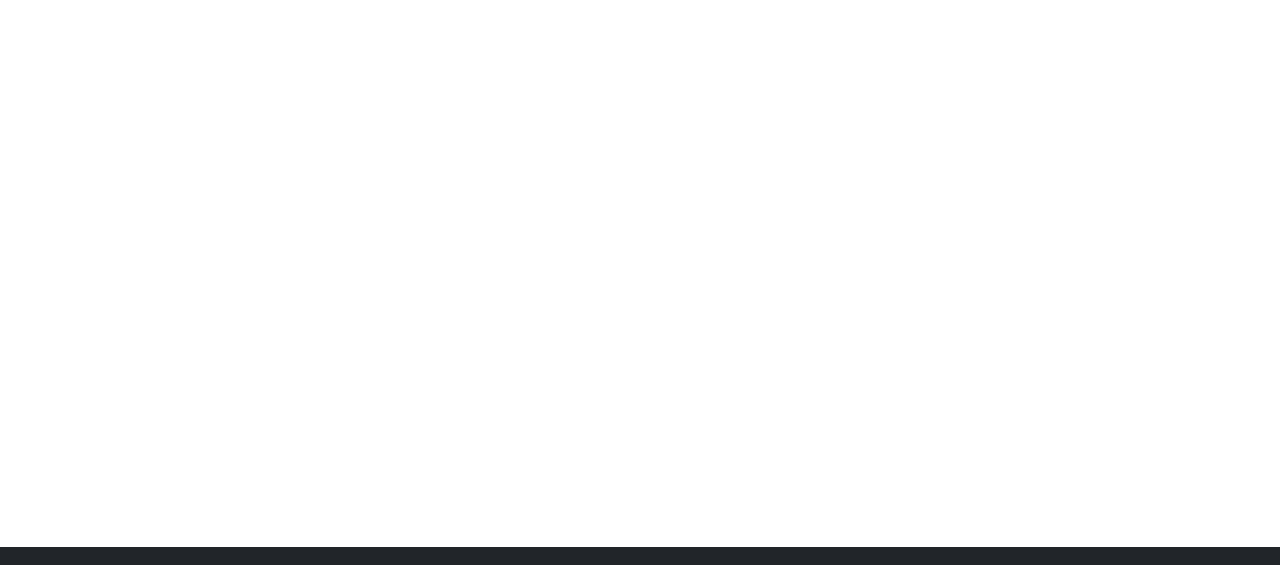
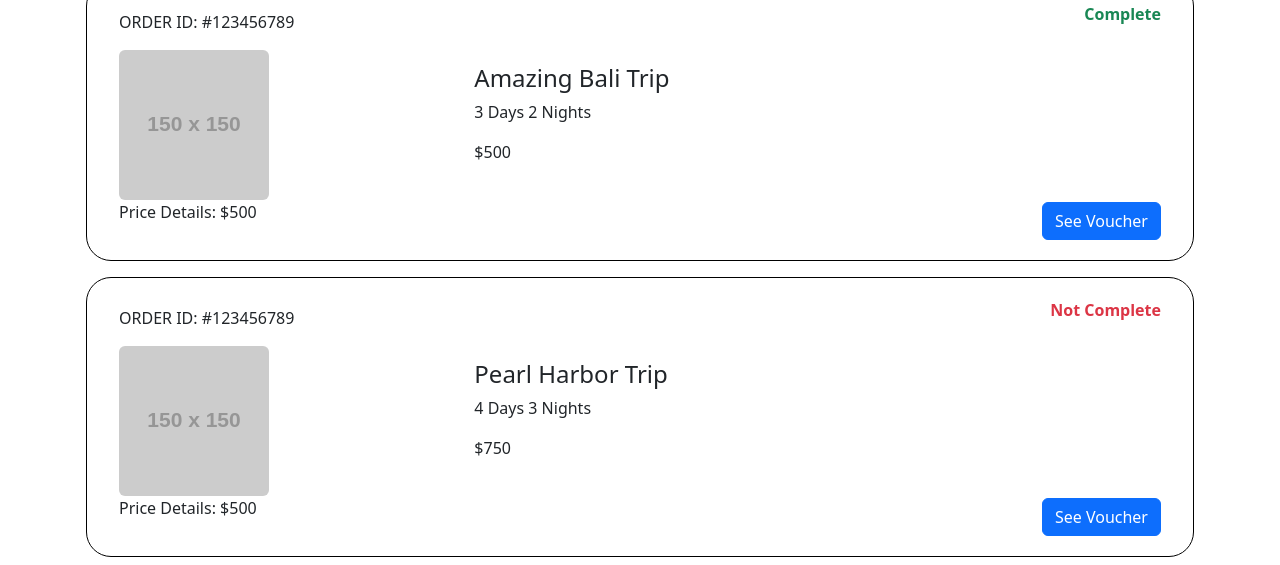
Before and after one commit to Reeyyyh/Asesment-1, a plain HTML site: page html/tripplan.html in a window 1280 px wide. Shown: the part 123-688 px from the top of the page. Drawn offline with nearby package versions, Linux system fonts and the light colour scheme; placeholder pictures from the web are drawn by us.

Commit message:
Update Profile and add new view in trip plan

```diff
--- a/css/profile.css
+++ b/css/profile.css
@@ -1,17 +1,18 @@
 html, body {
-    height: 100%; /* Menjamin bahwa html dan body memenuhi tinggi penuh */
-    margin: 0;    /* Menghapus margin default */
+    height: 100%;
+    margin: 0;
 }
 
 body {
     display: flex;
-    flex-direction: column; /* Mengatur orientasi flex ke kolom */
-}
-
-main {
-    flex: 1; /* Mengizinkan elemen main untuk tumbuh dan mengisi ruang yang tersisa */
+    flex-direction: column;
 }
 
 footer {
-    margin-top: auto; /* Menempatkan footer di bagian bawah */
+    margin-top: auto;
 }
+
+/* list property */
+.MyBorder{
+    border: solid 1px black;
+}
--- a/css/tripplan.css
+++ b/css/tripplan.css
@@ -7,10 +7,12 @@ body {
     flex-direction: column;
 }
 
-main {
-    flex: 1;
-}
-
 footer {
     margin-top: auto;
 }
+
+.MyBorder{
+    border: 1px solid black;
+    border-radius: 25px;
+    padding: 20px;
+}
--- a/html/tripplan.html
+++ b/html/tripplan.html
@@ -70,8 +70,71 @@
         </div>
     </div>
 
-    <main class="d-flex justify-content-center align-content-center">
-        <h1>PAGE TRIP PLAN BELUM SELESAI</h1>
+    <main>
+        <!-- ? Card -->
+        <!-- card 1 -->
+        <div class="container mt-5">
+            <div class="row mb-3 MyBorder m-1">
+                <div class="col-md-4">
+                    <div class="order-id mt-2">
+                        <p>ORDER ID: #123456789</p>
+                    </div>
+                    <div class="image-section">
+                        <img src="https://via.placeholder.com/150" alt="Trip Image" class="img-fluid rounded">
+                    </div>
+                    <div>
+                        <p>Price Details: $500</p>
+                    </div>
+                </div>
+
+
+                <div class="col-md-8 d-flex flex-column justify-content-between">
+                    <div class="text-success text-end">
+                        <p><strong>Complete</strong></p>
+                    </div>
+                    <div>
+                        <h4>Amazing Bali Trip</h4>
+                        <p>3 Days 2 Nights</p>
+                        <p>$500</p>
+                    </div>
+
+                    <div class="text-end">
+                        <button class="btn btn-primary">See Voucher</button>
+                    </div>
+                </div>
+            </div>
+
+            <!-- ? card 2 -->
+            <div class="row mb-3 MyBorder m-1">
+                <div class="col-md-4">
+                    <div class="order-id mt-2">
+                        <p>ORDER ID: #123456789</p>
+                    </div>
+                    <div class="image-section">
+                        <img src="https://via.placeholder.com/150" alt="Trip Image" class="img-fluid rounded">
+                    </div>
+                    <div>
+                        <p>Price Details: $500</p>
+                    </div>
+                </div>
+
+
+                <div class="col-md-8 d-flex flex-column justify-content-between">
+                    <div class="text-danger text-end">
+                        <p><strong>Not Complete</strong></p>
+                    </div>
+                    <div>
+                        <h4>Pearl Harbor Trip</h4>
+                        <p>4 Days 3 Nights</p>
+                        <p>$750</p>
+                    </div>
+
+                    <div class="text-end">
+                        <button class="btn btn-primary">See Voucher</button>
+                    </div>
+                </div>
+            </div>
+        </div>
     </main>
 
     <!-- ? Footer content -->
```
Also changed, not shown: html/profile.html (+24 -6 lines), index.html (+6 -6 lines).
